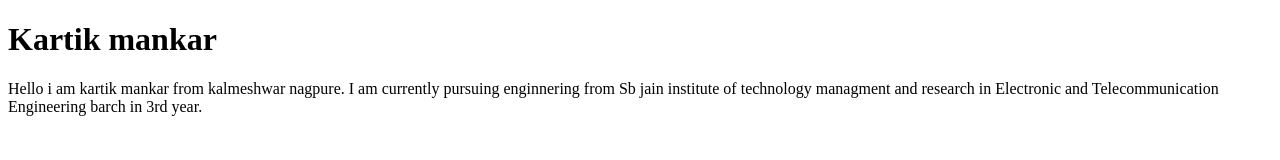
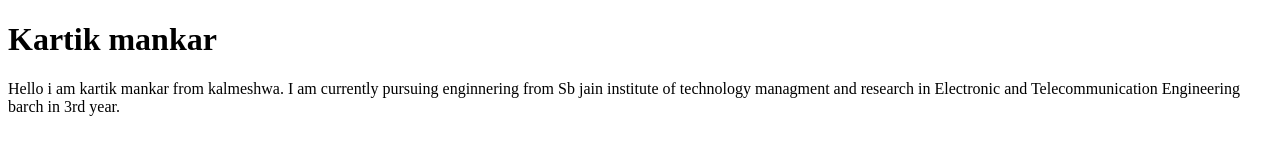
Before and after one commit to KartikM83/KartikM83.github.io, a plain HTML site: page index.html in a window 1280 px wide. Drawn offline with Linux system fonts and the light colour scheme.

Commit message:
Update index.html

```diff
--- a/index.html
+++ b/index.html
@@ -5,7 +5,7 @@
 </head>
 <body>
 	<h1>Kartik mankar</h1>
-	<p> Hello i am kartik mankar from kalmeshwar nagpure. I am currently pursuing enginnering from Sb jain institute of technology managment and research in Electronic and Telecommunication Engineering barch in 3rd year.</p>
+	<p> Hello i am kartik mankar from kalmeshwa. I am currently pursuing enginnering from Sb jain institute of technology managment and research in Electronic and Telecommunication Engineering barch in 3rd year.</p>
 
 
 </body>
```
